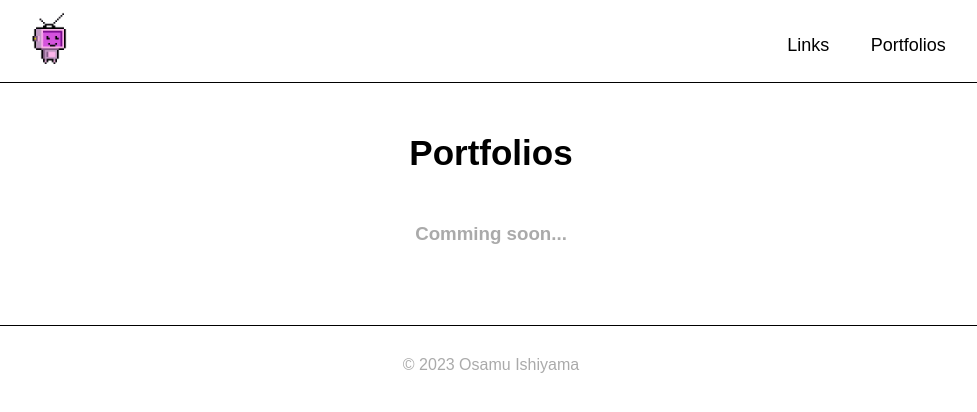
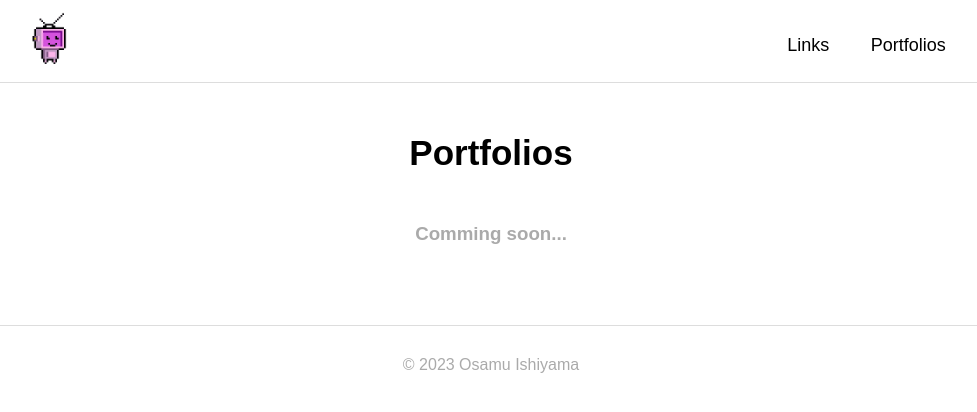
Before and after one commit to Ishige99/pages, a React (Create React App) app: page /pages/portfolio in a window 1280 px wide. Shown: the top 412 px of the page, without its empty margins (149-1126 px from the left). Built offline with nearby package versions, Linux system fonts and the light colour scheme.

Commit message:
ヘッダーとフッターのボーダー色修正

```diff
--- a/src/components/Footer.tsx
+++ b/src/components/Footer.tsx
@@ -9,7 +9,7 @@ export const Footer = () => {
 };
 
 const SFooter = styled.div`
-  border-top: 1px solid black;
+  border-top: 1px solid #dddddd;
   text-align: center;
 `;
 const SFooterCopyLight = styled.div`
--- a/src/components/Header.tsx
+++ b/src/components/Header.tsx
@@ -20,7 +20,7 @@ const SHeader = styled.div`
   display: flex;
   justify-content: space-between;
   align-items: center;
-  border-bottom: 1px solid black;
+  border-bottom: 1px solid #dddddd;
 `;
 const SHeaderLogo = styled.img`
   width: 70px;
```
